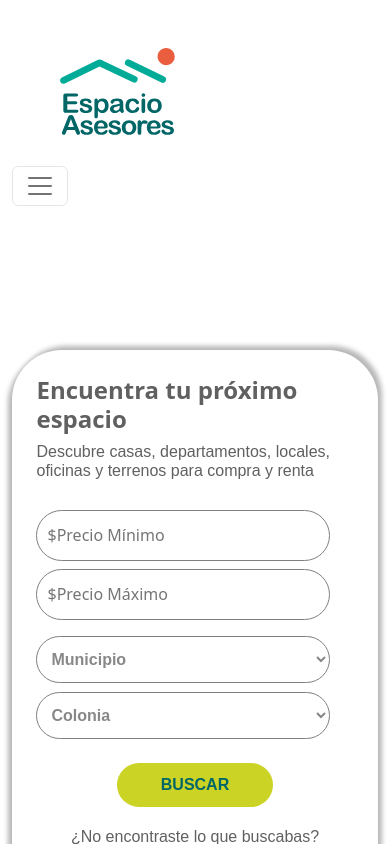
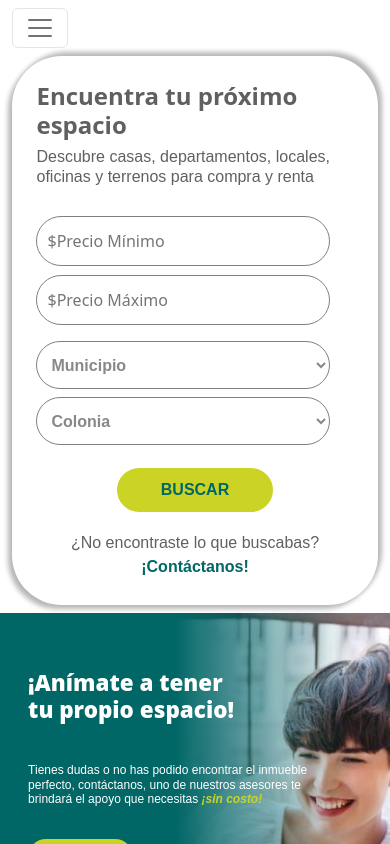
Before and after one commit to gamboamartin/easesores-web, an Angular app: page / in a window 390 px wide. Shown: the top 844 px of the page. Built offline with nearby package versions, Linux system fonts and the light colour scheme.

Commit message:
Ajuste en navbar responsive

```diff
--- a/src/app/components/header/header.component.css
+++ b/src/app/components/header/header.component.css
@@ -39,9 +39,15 @@
     justify-content: space-between;
     height: auto;
   }
+  .img-header{
+    display: none;
+  }
   .item-style{
     font-size: 100%;
     margin: unset;
     padding: 12px 5px;
   }
+  .nav{
+    margin: unset;
+  }
 }
--- a/src/app/components/hogar/formulario-hogar/formulario-hogar.component.css
+++ b/src/app/components/hogar/formulario-hogar/formulario-hogar.component.css
@@ -105,7 +105,7 @@
   .div-front{
     box-shadow: -4px 4px 5px #b7b7b7, 4px -4px 5px #b7b7b7;
     height: auto;
-    margin-top: 25%;
+    margin-top: unset;
     width: 94%;
     position: relative; left: 0;
     z-index: 1;
--- a/src/app/components/hogar/hogar.component.css
+++ b/src/app/components/hogar/hogar.component.css
@@ -47,6 +47,9 @@
   .link-b3{
     font-size: 120%;
   }
+  .section-1{
+    padding: unset;
+  }
   .section-3{
     margin-top: 60%;
   }
```
